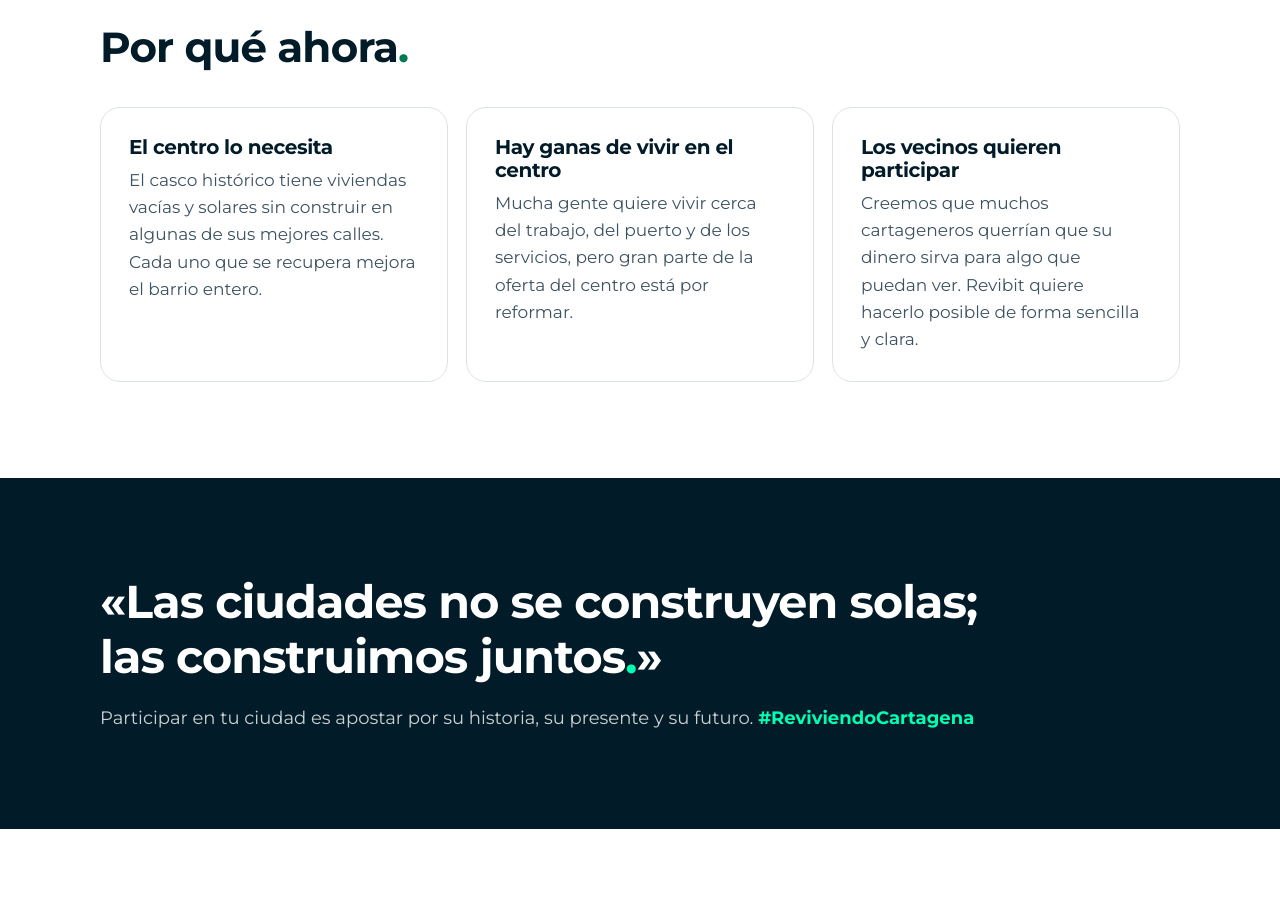
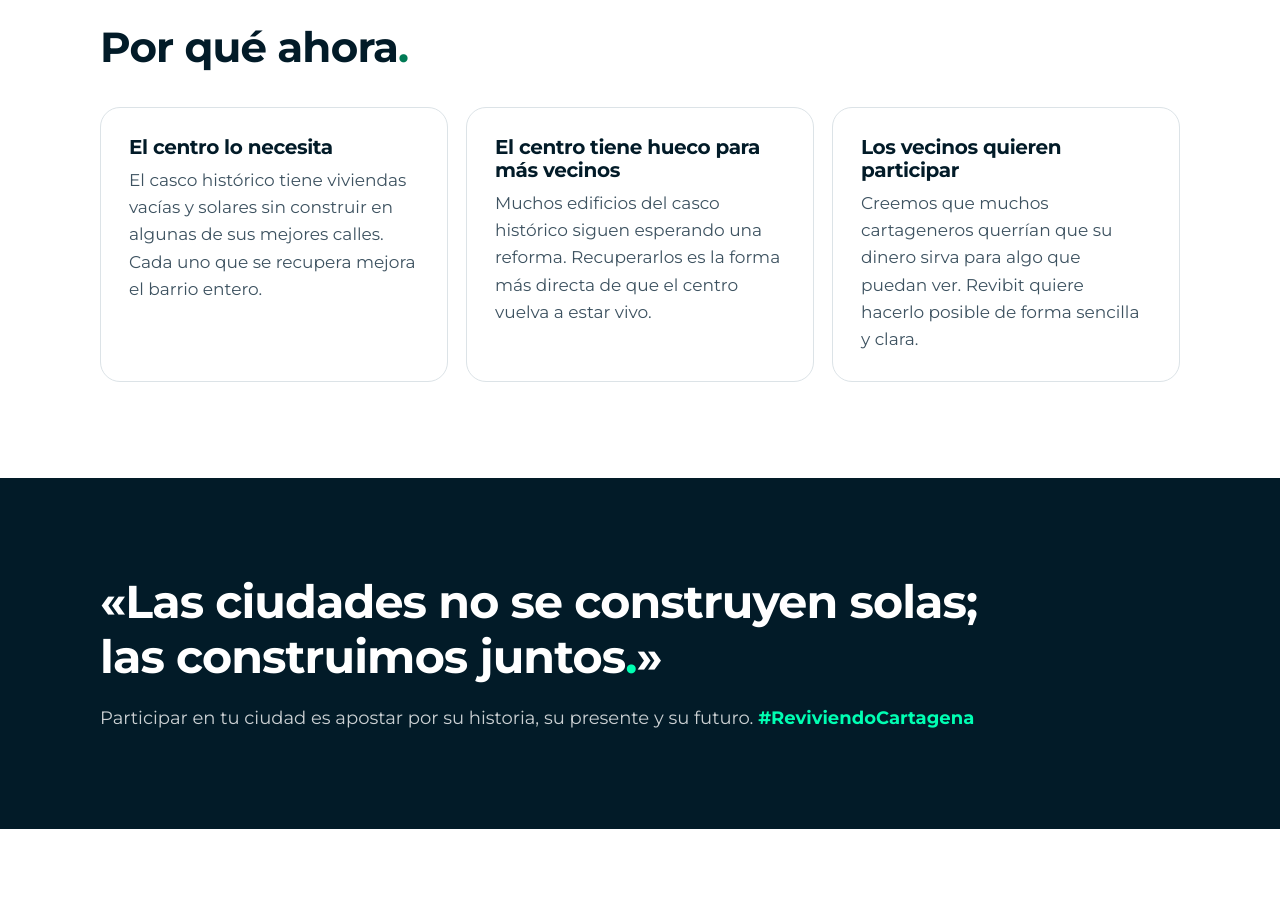
Before and after one commit to Revibit-Capital/revibit-landing, a plain HTML site: page index.html in a window 1280 px wide. Shown: the part 2240-3160 px from the top of the page. Drawn offline with Linux system fonts and the light colour scheme.

Commit message:
Nuevo texto en la caja «El centro tiene hueco para más vecinos»
Co-Authored-By: Claude Opus 5.5 <noreply@anthropic.com>

```diff
--- a/index.html
+++ b/index.html
@@ -114,8 +114,8 @@
             <p>El casco histórico tiene viviendas vacías y solares sin construir en algunas de sus mejores calles. Cada uno que se recupera mejora el barrio entero.</p>
           </article>
           <article class="card flat">
-            <h3>Hay ganas de vivir en el centro</h3>
-            <p>Mucha gente quiere vivir cerca del trabajo, del puerto y de los servicios, pero gran parte de la oferta del centro está por reformar.</p>
+            <h3>El centro tiene hueco para más vecinos</h3>
+            <p>Muchos edificios del casco histórico siguen esperando una reforma. Recuperarlos es la forma más directa de que el centro vuelva a estar vivo.</p>
           </article>
           <article class="card flat">
             <h3>Los vecinos quieren participar</h3>
```
